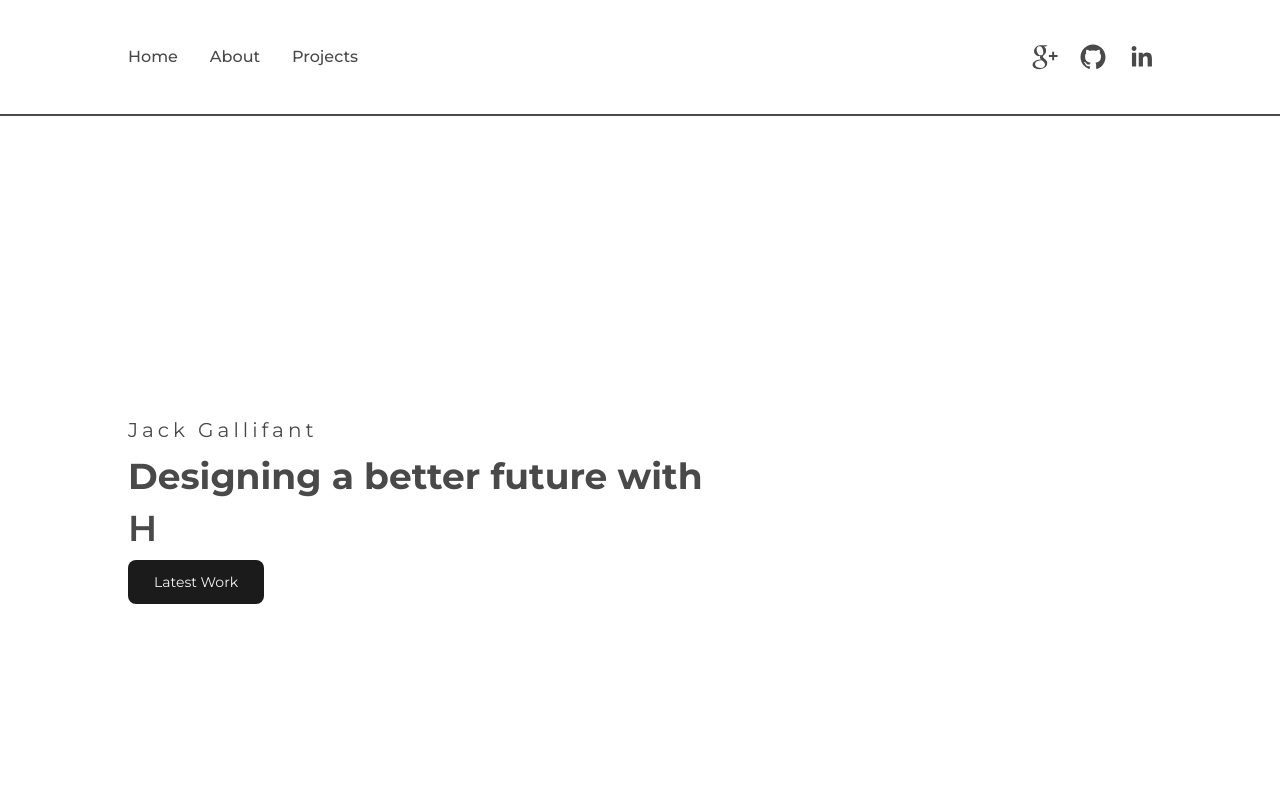
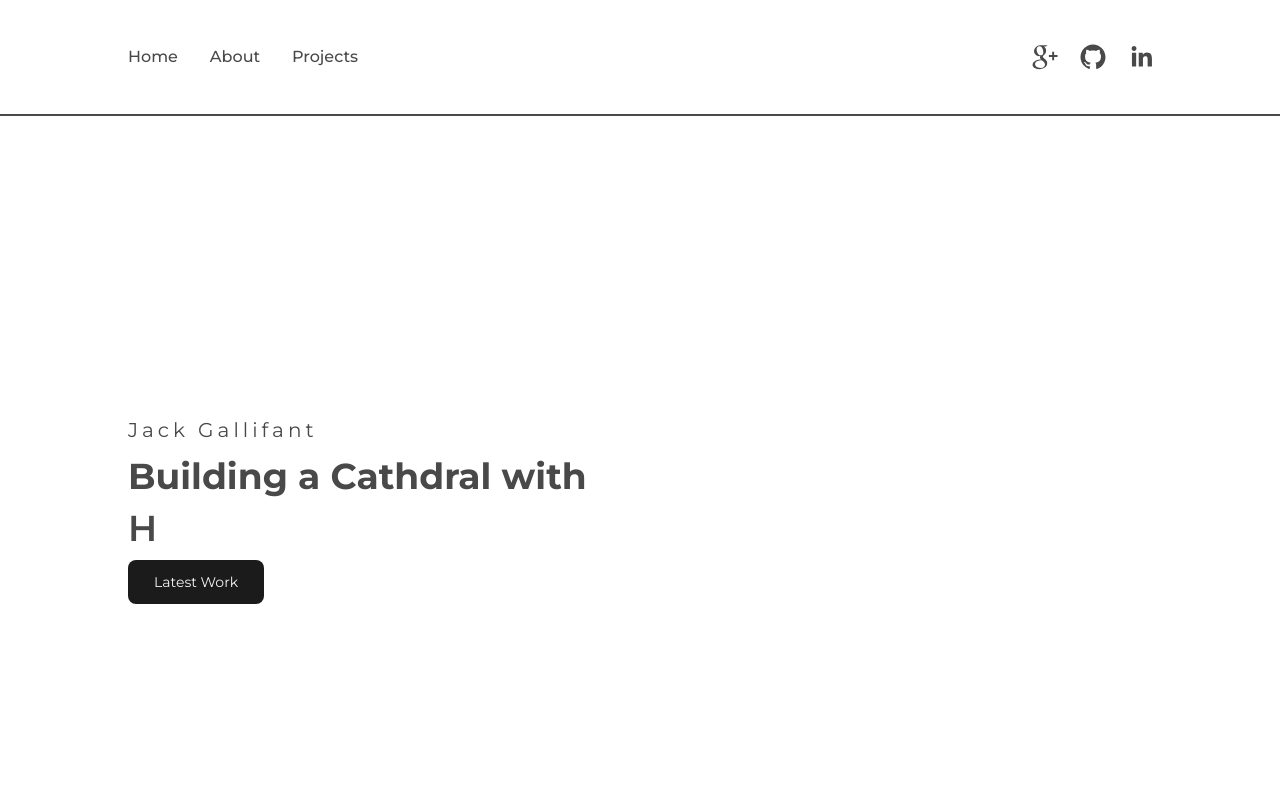
Before and after one commit to Gallifantjack/jg-website, a Next.js app: page / in a window 1280 px wide. Shown: the top 800 px of the page. Built offline with nearby package versions, Linux system fonts and the light colour scheme.

Commit message:
building a cathedral

```diff
--- a/src/components/homepage.js
+++ b/src/components/homepage.js
@@ -3,7 +3,12 @@ import { Cursor, useTypewriter } from "react-simple-typewriter"
 
 function Homepage() {
   const [text, count] = useTypewriter({
-    words: ["Artificial Intelligence", "Health Equity", "Critical Care"],
+    words: [
+      "Artificial Intelligence",
+      "Health Equity",
+      "Physiology",
+      "Data Science",
+    ],
     loop: true,
     delaySpeed: 2000,
     typeSpeed: 100,
@@ -16,7 +21,7 @@ function Homepage() {
           Jack Gallifant
         </h2>
         <h1 className="text-4xl sm:text-xl md:text-5xl lg:text-6xl font-bold pb-3 text-[#494949]">
-          <span className="mr-3">Designing a better future with </span>
+          <span className="mr-3">Building a Cathdral with </span>
         </h1>
         <h1 className="text-4xl sm:text-xl md:text-5xl lg:text-7xl font-semibold pb-3 text-[#494949]">
           <span className="mr-3">{text}</span>
```
